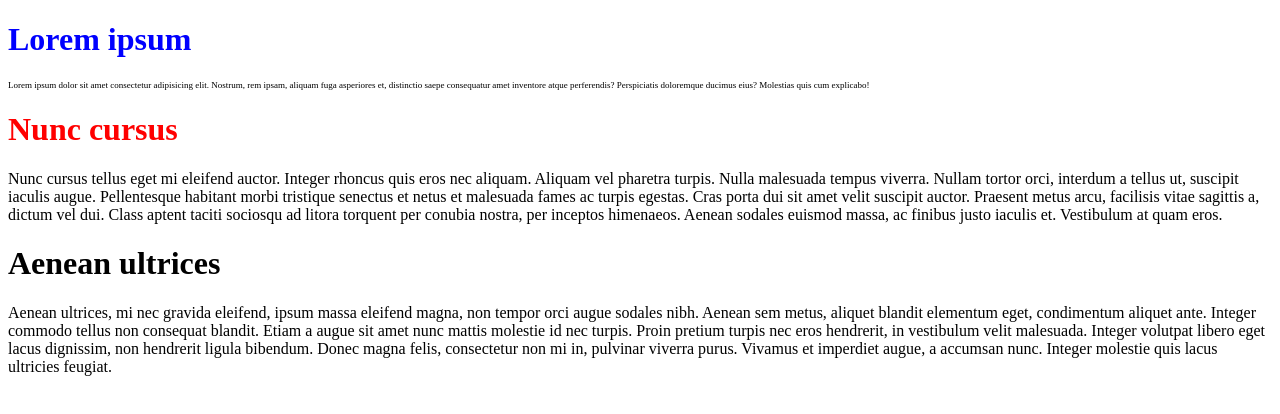
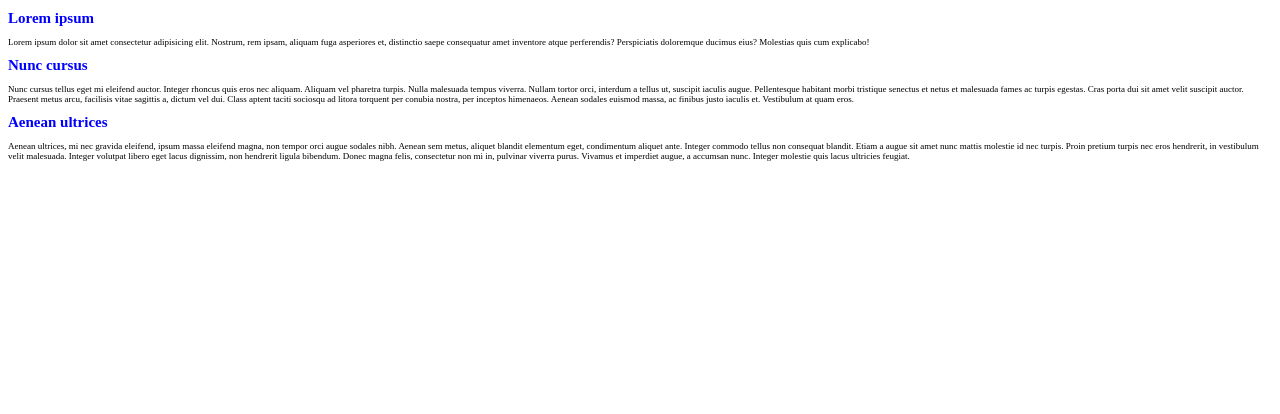
Before and after one commit to morikentiger/TechAcademy_HTML_CSS, a plain HTML site: page index.html in a window 1280 px wide. Drawn offline with Linux system fonts and the light colour scheme.

Commit message:
1-4 styleタグによるスタイル適用（はじめてのCSS）

```diff
--- a/index.html
+++ b/index.html
@@ -3,13 +3,22 @@
 <head>
 	<meta charset="UTF-8">
 	<title>CSSの練習</title>
+	<style type="text/css">
+		h1 {
+			color: blue;
+			font-size: 15px;
+		}
+		p {
+			font-size: 9px;
+		}
+	</style>
 </head>
 <body>
-	<h1 style="color: blue;">Lorem ipsum</h1>
-	<p style="font-size: 9px;">
+	<h1>Lorem ipsum</h1>
+	<p>
 		Lorem ipsum dolor sit amet consectetur adipisicing elit. Nostrum, rem ipsam, aliquam fuga asperiores et, distinctio saepe consequatur amet inventore atque perferendis? Perspiciatis doloremque ducimus eius? Molestias quis cum explicabo!
 	</p>
-	<h1 style="color: red;">Nunc cursus</h1>
+	<h1>Nunc cursus</h1>
 	<p>
 		Nunc cursus tellus eget mi eleifend auctor. Integer rhoncus quis eros nec aliquam. Aliquam vel pharetra turpis. Nulla malesuada tempus viverra. Nullam tortor orci, interdum a tellus ut, suscipit iaculis augue. Pellentesque habitant morbi tristique senectus et netus et malesuada fames ac turpis egestas. Cras porta dui sit amet velit suscipit auctor. Praesent metus arcu, facilisis vitae sagittis a, dictum vel dui. Class aptent taciti sociosqu ad litora torquent per conubia nostra, per inceptos himenaeos. Aenean sodales euismod massa, ac finibus justo iaculis et. Vestibulum at quam eros.
 	</p>
```
Also changed, not shown: メモ.txt.
